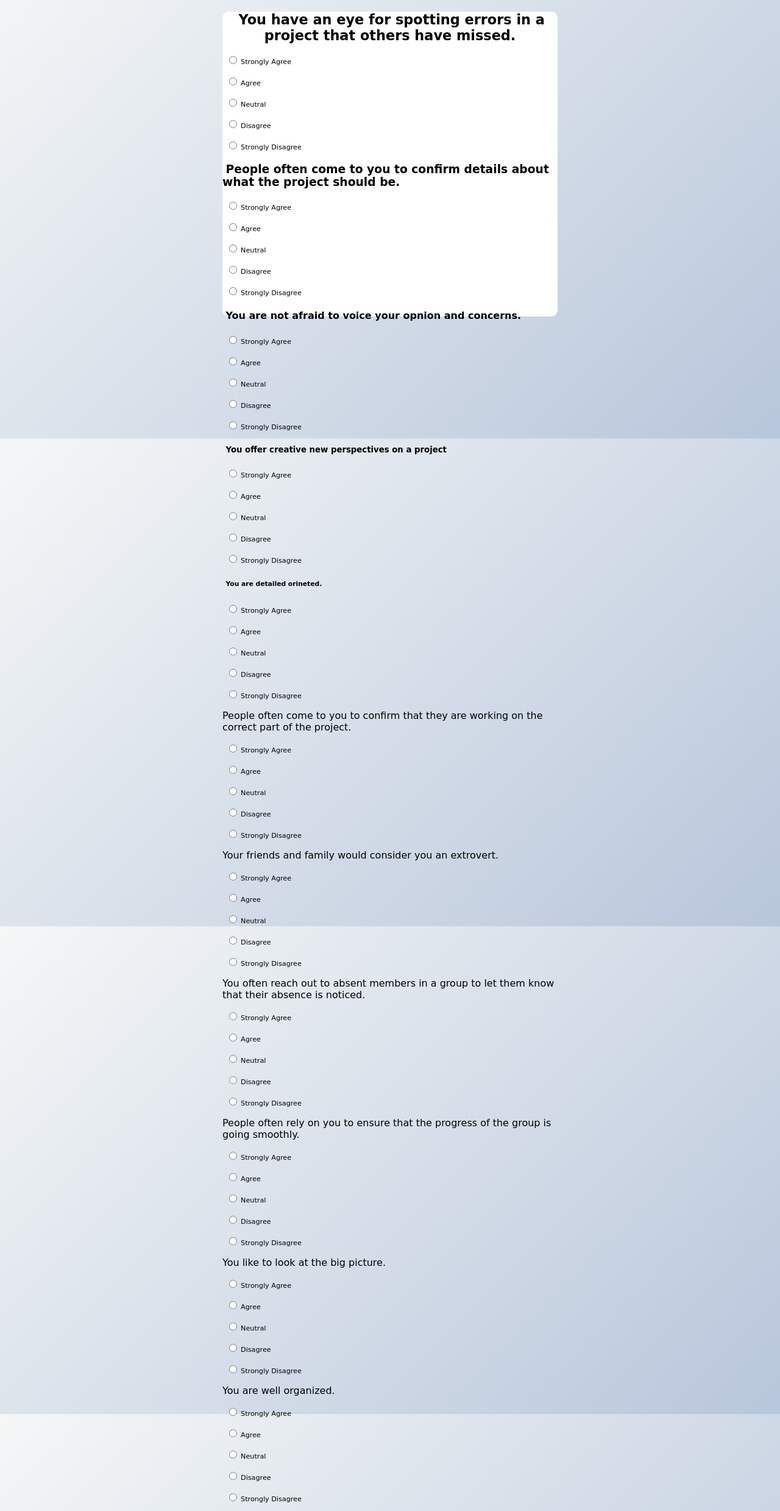
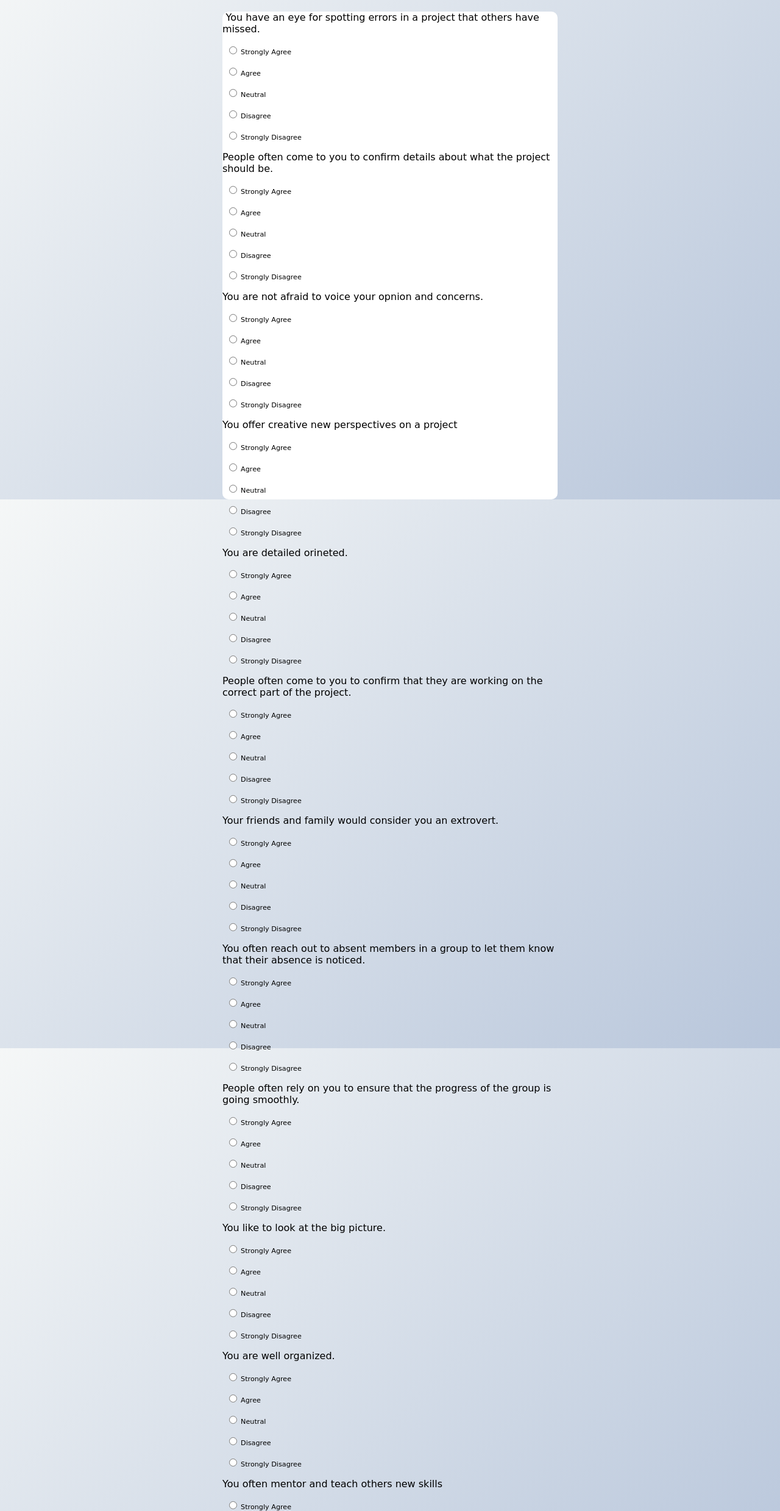
Before and after one commit to Crysmah/interactive-quiz, a plain HTML site: page index.html in a window 1280 px wide. Shown: the part 81-2559 px from the top of the page at 61% size. Drawn offline with Linux system fonts and the light colour scheme; a web font is replaced by a local one.

Commit message:
changed headers to paragraphs
text got smaller as the questions went on

```diff
--- a/index.html
+++ b/index.html
@@ -16,7 +16,7 @@
 
     <div class="quiz-container" id="quiz">
         <div class="quiz-header">
-            <h2 id="question1">You have an eye for spotting errors in a project that others have missed.</h2>
+            <p2 id="question1">You have an eye for spotting errors in a project that others have missed.</p2>
             <ul>
                 <li>
                     <input type="radio" name="QA" value=5 id="a" class="QA">
@@ -40,7 +40,7 @@
                 </li>
             </ul>
 
-            <h3 id="question2">People often come to you to confirm details about what the project should be.</h3>
+            <p3 id="question2">People often come to you to confirm details about what the project should be.</p3>
             <ul>
                 <li>
                     <input type="radio" name="ProductOwner" value=5 id="a" class="ProductOwner">
@@ -64,7 +64,7 @@
                 </li>
             </ul>
 
-              <h4 id="question3">You are not afraid to voice your opnion and concerns.</h4>
+              <p4 id="question3">You are not afraid to voice your opnion and concerns.</p4>
             <ul>
                 <li>
                     <input type="radio" name="QA" value=5 id="a" class="QA">
@@ -88,7 +88,7 @@
                 </li>
             </ul>
 
-              <h5 id="question4">You offer creative new perspectives on a project</h5>
+              <p5 id="question4">You offer creative new perspectives on a project</p5>
             <ul>
                 <li>
                     <input type="radio" name="QA" value=5 id="a" class="QA">
@@ -112,7 +112,7 @@
                 </li>
             </ul>
 
-              <h6 id="question5">You are detailed orineted.</h6>
+              <p6 id="question5">You are detailed orineted.</p6>
             <ul>
                 <li>
                     <input type="radio" name="QA" value=5 id="a" class="QA">
@@ -136,7 +136,7 @@
                 </li>
             </ul>
 
-            <h7 id="question6">People often come to you to confirm that they are working on the correct part of the project.</h7>
+            <p7 id="question6">People often come to you to confirm that they are working on the correct part of the project.</p7>
             <ul>
                 <li>
                     <input type="radio" name="ProductOwner" value=5 id="a" class="ProductOwner">
@@ -160,7 +160,7 @@
                 </li>
             </ul>
 
-            <h8 id="question7">Your friends and family would consider you an extrovert.</h8>
+            <p8 id="question7">Your friends and family would consider you an extrovert.</p8>
             <ul>
                 <li>
                     <input type="radio" name="ProductOwner" value=5 id="a" class="ProductOwner">
@@ -184,7 +184,7 @@
                 </li>
             </ul>
 
-            <h9 id="question8">You often reach out to absent members in a group to let them know that their absence is noticed.</h9>
+            <p9 id="question8">You often reach out to absent members in a group to let them know that their absence is noticed.</p9>
             <ul>
                 <li>
                     <input type="radio" name="ScrumMaster" value=5 id="a" class="ScrumMaster">
@@ -208,7 +208,7 @@
                 </li>
             </ul>
 
-             <h10 id="question9">People often rely on you to ensure that the progress of the group is going smoothly.</h10>
+             <p10 id="question9">People often rely on you to ensure that the progress of the group is going smoothly.</p10>
             <ul>
                 <li>
                     <input type="radio" name="ScrumMaster" value=5 id="a" class="ScrumMaster">
@@ -232,7 +232,7 @@
                 </li>
             </ul>
 
-             <h11 id="question10">You like to look at the big picture.</h11>
+             <p11 id="question10">You like to look at the big picture.</p11>
             <ul>
                 <li>
                     <input type="radio" name="ScrumMaster" value=5 id="a" class="ScrumMaster">
@@ -256,7 +256,7 @@
                 </li>
             </ul>
 
-             <h12 id="question11">You are well organized.</h12>
+             <p12 id="question11">You are well organized.</p12>
             <ul>
                 <li>
                     <input type="radio" name="ScrumMaster" value=5 id="a" class="ScrumMaster">
@@ -280,7 +280,7 @@
                 </li>
             </ul>
 
-             <h13 id="question12">You often mentor and teach others new skills</h13>
+             <p13 id="question12">You often mentor and teach others new skills</p13>
             <ul>
                 <li>
                     <input type="radio" name="TechLead" value=5 id="a" class="TechLead">
@@ -304,7 +304,7 @@
                 </li>
             </ul>
 
-             <h14 id="question13">People often come to you if they are having difficulty with their part of the project</h14>
+             <p14 id="question13">People often come to you if they are having difficulty with their part of the project</p14>
             <ul>
                 <li>
                     <input type="radio" name="TechLead" value=5 id="a" class="TechLead">
@@ -328,7 +328,7 @@
                 </li>
             </ul>
 
-             <h15 id="question14">You divide up tasks among your team</h15>
+             <p15 id="question14">You divide up tasks among your team</p15>
             <ul>
                 <li>
                     <input type="radio" name="TechLead" value=5 id="a" class="TechLead">
@@ -352,7 +352,7 @@
                 </li>
             </ul>
 
-             <h16 id="question15">People often confide in you when they need help</h16>
+             <p16 id="question15">People often confide in you when they need help</p16>
             <ul>
                 <li>
                     <input type="radio" name="TechLead" value=5 id="a" class="TechLead">
@@ -376,7 +376,7 @@
                 </li>
             </ul>
 
-             <h17 id="question16">You are often the most hands-on person in a project</h17>
+             <p17 id="question16">You are often the most hands-on person in a project</p17>
             <ul>
                 <li>
                     <input type="radio" name="TechChaser" value=5 id="a" class="TechChaser">
@@ -400,7 +400,7 @@
                 </li>
             </ul>
 
-                 <h18 id="question17">You enjoy being creative and taking on challenges</h18>
+                 <p18 id="question17">You enjoy being creative and taking on challenges</p18>
             <ul>
                 <li>
                     <input type="radio" name="TechChaser" value=5 id="a" class="TechChaser">
@@ -424,7 +424,7 @@
                 </li>
             </ul>
 
-                 <h19 id="question18">You are often the first to find a solution while working on a project</h19>
+                 <p19 id="question18">You are often the first to find a solution while working on a project</p19>
             <ul>
                 <li>
                     <input type="radio" name="TechChaser" value=5 id="a" class="TechChaser">
--- a/style.css
+++ b/style.css
@@ -11,7 +11,7 @@ h2{
 .quiz-container{
     background-color: #fff;
     width: 550px;
-    height: 500px;
+    height: 800px;
     border-radius: 10px;
 
     text-indent: 1%;
```
